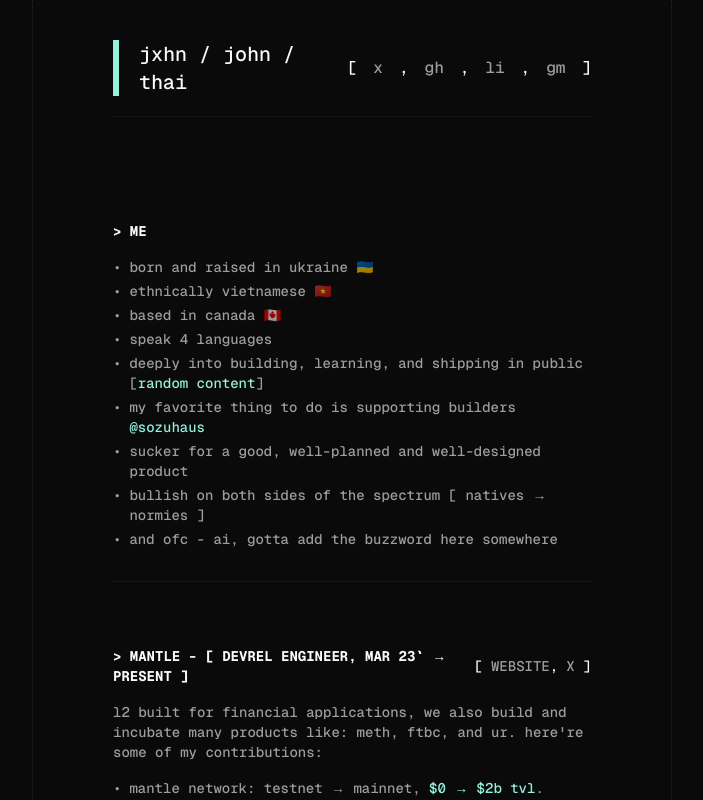
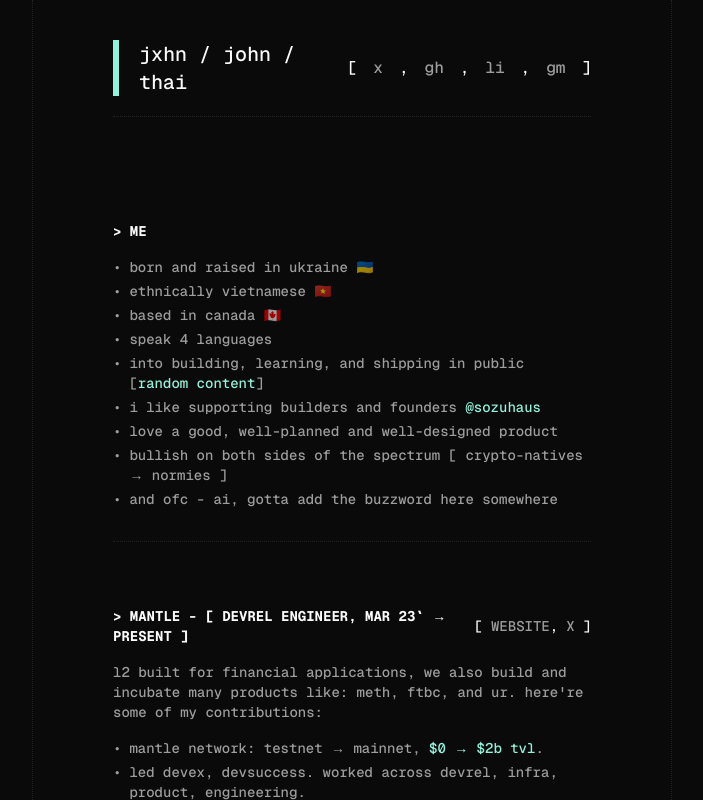
Before and after one commit to jooohneth/jxhn, a Next.js app: page / in a window 1280 px wide. Shown: the top 800 px of the page, without its empty margins (288-991 px from the left). Built offline with nearby package versions, Linux system fonts and the light colour scheme.

Commit message:
chore: cleanup

```diff
--- a/src/components/tldr.tsx
+++ b/src/components/tldr.tsx
@@ -26,7 +26,7 @@ const content = [
         <div className="flex gap-2">
           <span>•</span>
           <span>
-            deeply into building, learning, and shipping in public {"["}
+            into building, learning, and shipping in public {"["}
             <a
               href="https://x.com/0xjooohn/status/1917665593609838979"
               className="text-hyper hover:underline"
@@ -42,7 +42,7 @@ const content = [
         <div className="flex gap-2">
           <span>•</span>
           <span>
-            my favorite thing to do is supporting builders{" "}
+            i like supporting builders and founders{" "}
             <a
               href="https://x.com/sozuhaus"
               className="text-hyper hover:underline"
@@ -56,13 +56,13 @@ const content = [
 
         <div className="flex gap-2">
           <span>•</span>
-          <span>sucker for a good, well-planned and well-designed product</span>
+          <span>love a good, well-planned and well-designed product</span>
         </div>
 
         <div className="flex gap-2">
           <span>•</span>
           <span>
-            bullish on both sides of the spectrum [ natives → normies ]
+            bullish on both sides of the spectrum [ crypto-natives → normies ]
           </span>
         </div>
         <div className="flex gap-2">
```
